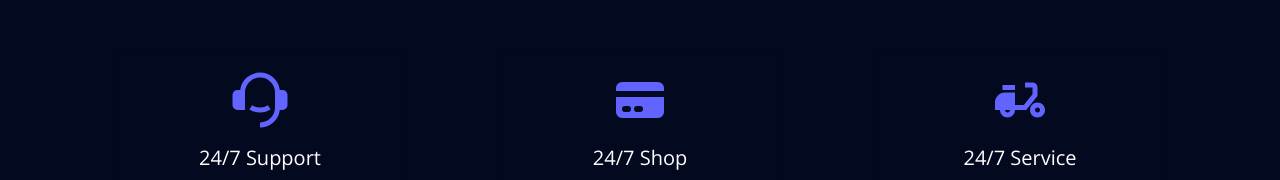
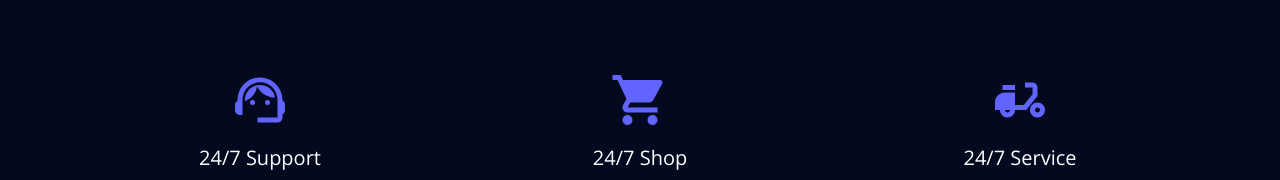
Before and after one commit to giojojua/react-market, a React (Create React App) app: page / in a window 1280 px wide. Shown: the part 618-798 px from the top of the page. Built offline with nearby package versions, Linux system fonts and the light colour scheme.

Commit message:
filter added

```diff
--- a/src/components/Filter.js
+++ b/src/components/Filter.js
@@ -16,14 +16,19 @@ export default function Filter() {
         }
     }
 
-    function categoryFilter() {
+    function categoryFilter(event) {
         const itemBox = document.querySelectorAll('.category')
 
+        itemBox.forEach(item => {
+            if (event.target.getAttribute('data-category-title') === item.getAttribute('data-item')) {
 
-        itemBox.forEach(item => {
-            item.style.display = "none"
+                item.style.display = "none"
+            } else {
+                item.style.display = "flex"
+            }
         })
     }
+
 
     return (
         <Row>
@@ -37,11 +42,11 @@ export default function Filter() {
                             <MdKeyboardArrowDown/>
                         </button>
                         <ul id="filter_dropdown" style={{display: "none"}}>
-                            <li className="list" onClick={categoryFilter} data-filter={product.category}>All Categories</li>
+                            <li className="list" onClick={categoryFilter}>All Categories</li>
                             {
                                 product.map(product => {
                                     return (
-                                        <li className="list" key={product.id} onClick={categoryFilter} data-filter={product.category}>
+                                        <li className="list" key={product.id} data-category-title={product.category} onClick={categoryFilter}>
                                             {product.category}
                                         </li>
                                     )
--- a/src/components/Footer.js
+++ b/src/components/Footer.js
@@ -3,6 +3,7 @@ import {Col, Row, Container} from "react-bootstrap"
 import sitelogo from '../images/logo.png';
 import ScrollButton from "./ScrollButton";
 import ContactText from "./ContactText";
+import {Link} from "react-router-dom";
 
 export default function Footer() {
     const pages = require('../data/data.json').pages
@@ -12,12 +13,12 @@ export default function Footer() {
             <Container>
                 <Row className="py-5">
                     <Col className="pe-4" xs={6}>
-                        <a className="text-decoration-none" href="/">
+                        <Link className="text-decoration-none" to="/">
                             <div className="d-flex align-items-end pb-4">
                                 <img className="pe-2" src={sitelogo} alt=""/>
                                 <span className="brand-color">Bikeworld</span>
                             </div>
-                        </a>
+                        </Link>
                         <p>Our Shop is growing and accessible to everyone. We are providing safest transactions with
                             BitCoin and on every transactaction you can be relaxed.</p>
                     </Col>
--- a/src/components/Services.js
+++ b/src/components/Services.js
@@ -1,46 +1,41 @@
 import React from "react";
-import {Col, Row , Card} from "react-bootstrap"
-import {RiCustomerService2Fill} from "react-icons/ri";
-import {HiCreditCard} from "react-icons/hi";
-import {MdDeliveryDining} from "react-icons/md";
+import {Col, Row, Card} from "react-bootstrap"
+import * as md from "react-icons/md";
 import BtnLink from "./BtnLink";
 
 export default function Services() {
+
+    const services = require('../data/data.json').services
+
     return (
         <Row className="py-5">
-            <Col>
-                <Card bg="transparent" style={{ width: '18rem' }}>
-                    <RiCustomerService2Fill className="m-auto" color="#6164fe" size="60px"/>
+            {
+                services.map(service => {
+                    return (
+                        <Col key={service.id}>
+                            <Card bg="transparent" style={{width: '18rem'}}>
+                                {
+                                   React.createElement(
+                                       md[service.image],
+                                       {
+                                           className: 'm-auto',
+                                           color: '#6164fe',
+                                           size: '60px'
+                                       }
+                                   )
+                                }
+
                                 <Card.Body>
-                        <Card.Title className="text-center text-white">24/7 Support</Card.Title>
+                                    <Card.Title className="text-center text-white">{service.title}</Card.Title>
                                     <Card.Text>
-                            We will help you anytime, anywhere.
+                                        {service.text}
                                     </Card.Text>
                                 </Card.Body>
                             </Card>
                         </Col>
-            <Col>
-                <Card bg="transparent" style={{ width: '18rem' }}>
-                    <HiCreditCard className="m-auto" color="#6164fe" size="60px"/>
-                    <Card.Body>
-                        <Card.Title className="text-center text-white">24/7 Shop</Card.Title>
-                        <Card.Text>
-                            Our Shop is always open for you.
-                        </Card.Text>
-                    </Card.Body>
-                </Card>
-            </Col>
-            <Col>
-                <Card bg="transparent" style={{ width: '18rem'}}>
-                    <MdDeliveryDining className="m-auto" color="#6164fe" size="60px"/>
-                    <Card.Body>
-                        <Card.Title className="text-center text-white">24/7 Service</Card.Title>
-                        <Card.Text>
-                            Our Service is always open.
-                        </Card.Text>
-                    </Card.Body>
-                </Card>
-            </Col>
+                    )
+                })
+            }
             <Col xs={12}>
                 <BtnLink btnPage="Go To Shop" btnSrc="/pages/shop" margin="mx-auto"/>
             </Col>
--- a/src/data/data.json
+++ b/src/data/data.json
@@ -35,6 +35,30 @@
       "position": 1
     }
   ],
+  "services": [
+    {
+      "id": 1,
+      "image": "MdSupportAgent",
+      "title": "24/7 Support",
+      "text": "We will help you anytime, anywhere.",
+      "position": 2
+    },
+    {
+      "id": 2,
+      "image": "MdShoppingCart",
+      "title": "24/7 Shop",
+      "text": "Our Shop is always open for you.",
+      "position": 2
+    },
+    {
+      "id": 3,
+      "image": "MdDeliveryDining",
+      "title": "24/7 Service",
+      "text": "Our Service is always open.",
+      "position": 3
+    }
+
+  ],
   "product": [
     {
       "id": 1,
```
Lines whose indentation alone changed are shown as unchanged.
